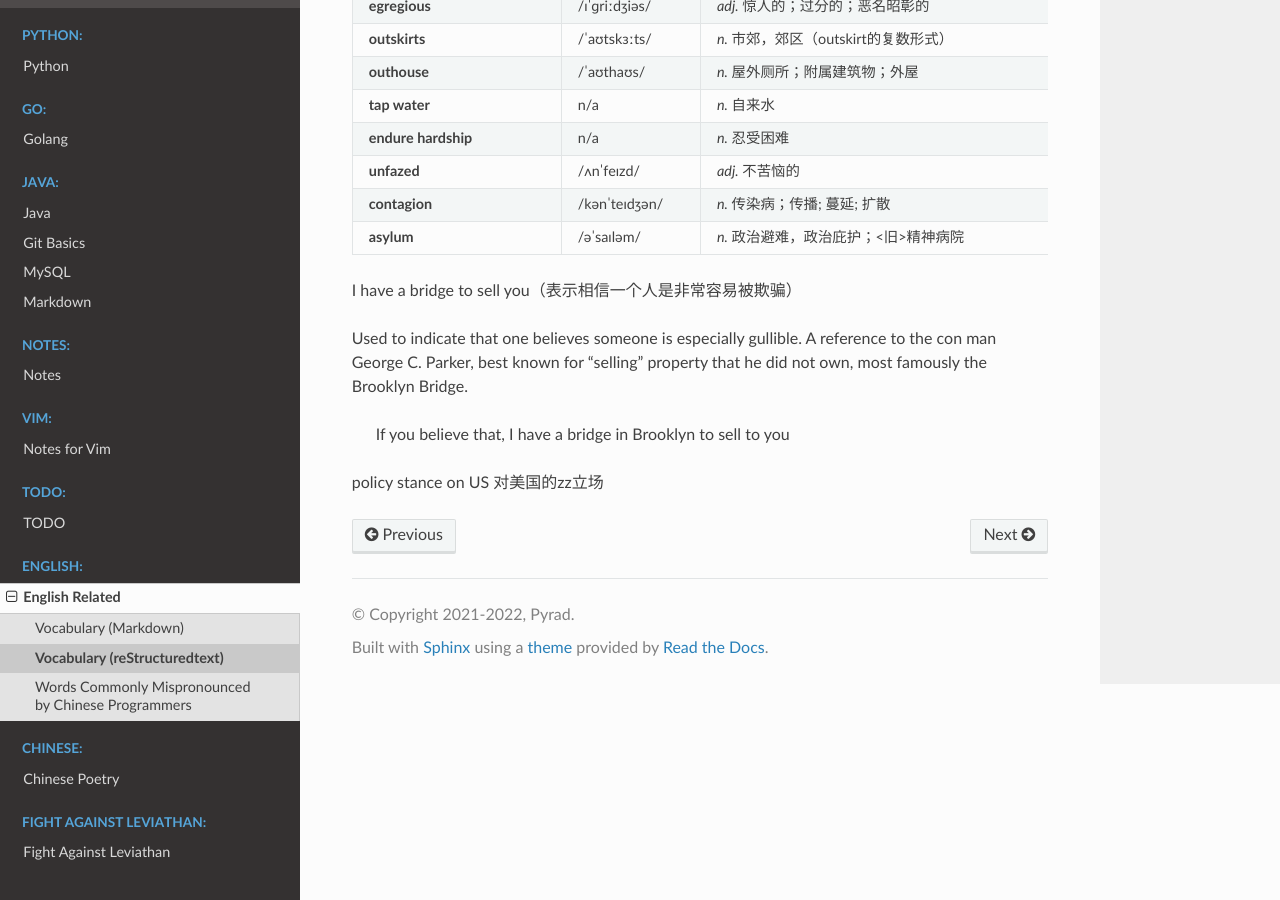
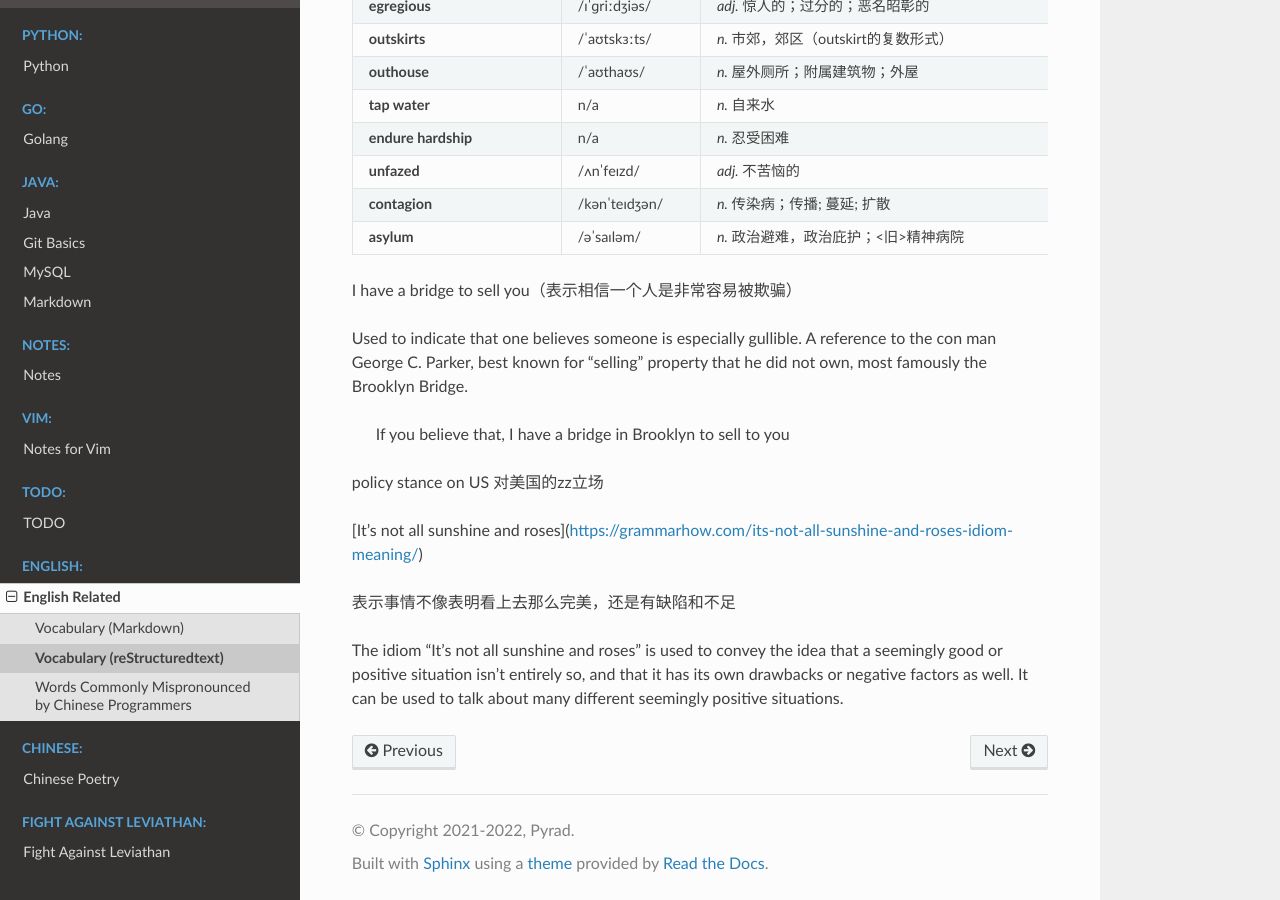
Before and after one commit to Pyrad/pyradnotes, a Sphinx documentation site: the page built from source/English/vocabulary.rst, in a window 1280 px wide and 900 px high, scrolled down 1000 px. Built offline with Sphinx 7.4.7 and the Read the Docs theme 2.0.0, drawn with Linux system fonts in a browser that asks for light colours.

Commit message:
English An idiom, it's not all sunshine and roses

```diff
--- a/source/English/vocabulary.rst
+++ b/source/English/vocabulary.rst
@@ -112,3 +112,12 @@ Used to indicate that one believes someone is especially gullible. A reference t
   If you believe that, I have a bridge in Brooklyn to sell to you
 
 policy stance on US 对美国的zz立场
+
+
+[It's not all sunshine and roses](https://grammarhow.com/its-not-all-sunshine-and-roses-idiom-meaning/)
+
+表示事情不像表明看上去那么完美，还是有缺陷和不足
+
+The idiom “It’s not all sunshine and roses” is used to convey the idea that a seemingly good or positive situation isn’t entirely so,
+and that it has its own drawbacks or negative factors as well.
+It can be used to talk about many different seemingly positive situations.
```
